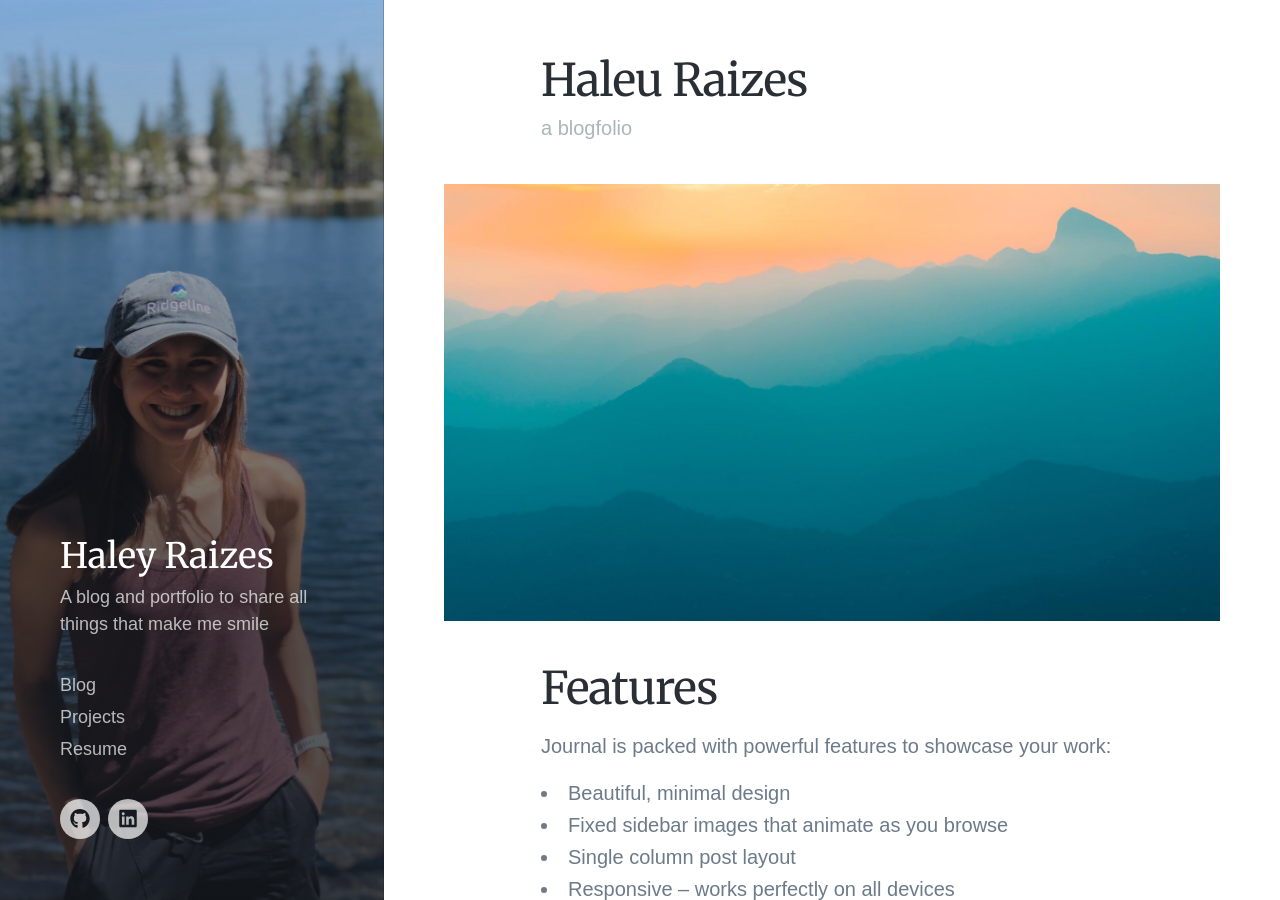
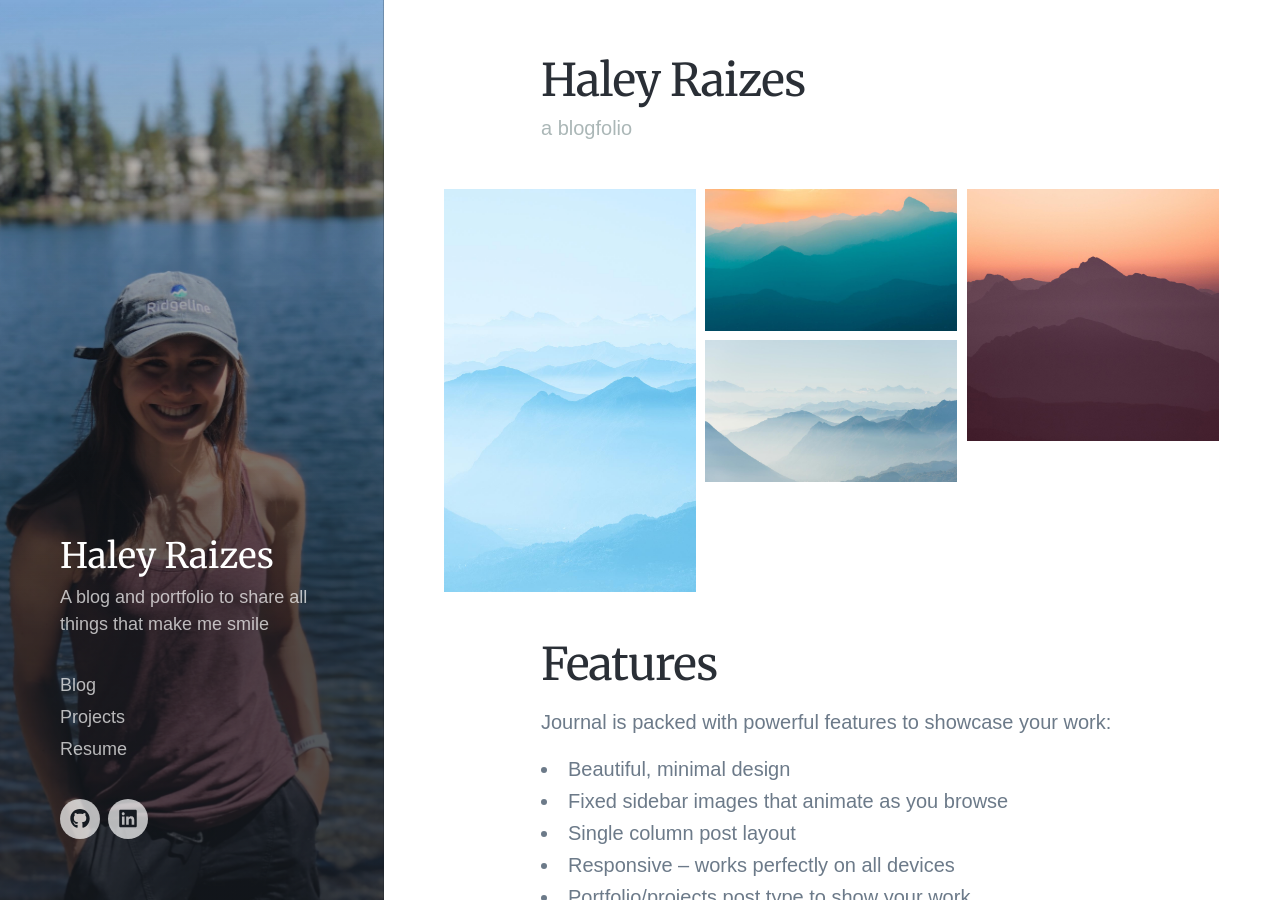
Before and after one commit to hraizes/hraizes.github.io, a Jekyll site: the page built from _pages/index.md, in a window 1280 px wide and 900 px high. Built offline with Jekyll 4.4.1, drawn with Linux system fonts in a browser that asks for light colours; nearby versions of some CDN libraries; some web fonts are replaced.

Commit message:
Update image galary

```diff
--- a/_pages/index.md
+++ b/_pages/index.md
@@ -1,11 +1,16 @@
 ---
-title: Haleu Raizes
+title: Haley Raizes
 subtitle: a blogfolio
 description: A blog and portfolio to share all things that make me smile
 featured_image: /images/haley/haley.jpg
 ---
 
-![](/images/demo/demo-landscape.jpg)
+<div class="gallery" data-columns="3">
+    <img src="/images/demo/demo-portrait.jpg">
+    <img src="/images/demo/demo-landscape.jpg">
+    <img src="/images/demo/demo-square.jpg">
+    <img src="/images/demo/demo-landscape-2.jpg">
+</div>
 
 ## Features
 
--- a/projects/index.html
+++ b/projects/index.html
@@ -2,7 +2,7 @@
 layout: default
 title: Projects
 subtitle: What I've been working on lately.
-description: Journal is a stunning personal blog Jekyll theme with an image-focused design.
+description: A look into my time as a developer.
 featured_image: /images/haley/haley-plane.jpg
 ---
 
```
Also changed, not shown: _projects/2018-06-30-demo-project.md (+6 -1 lines), 1 other file.
